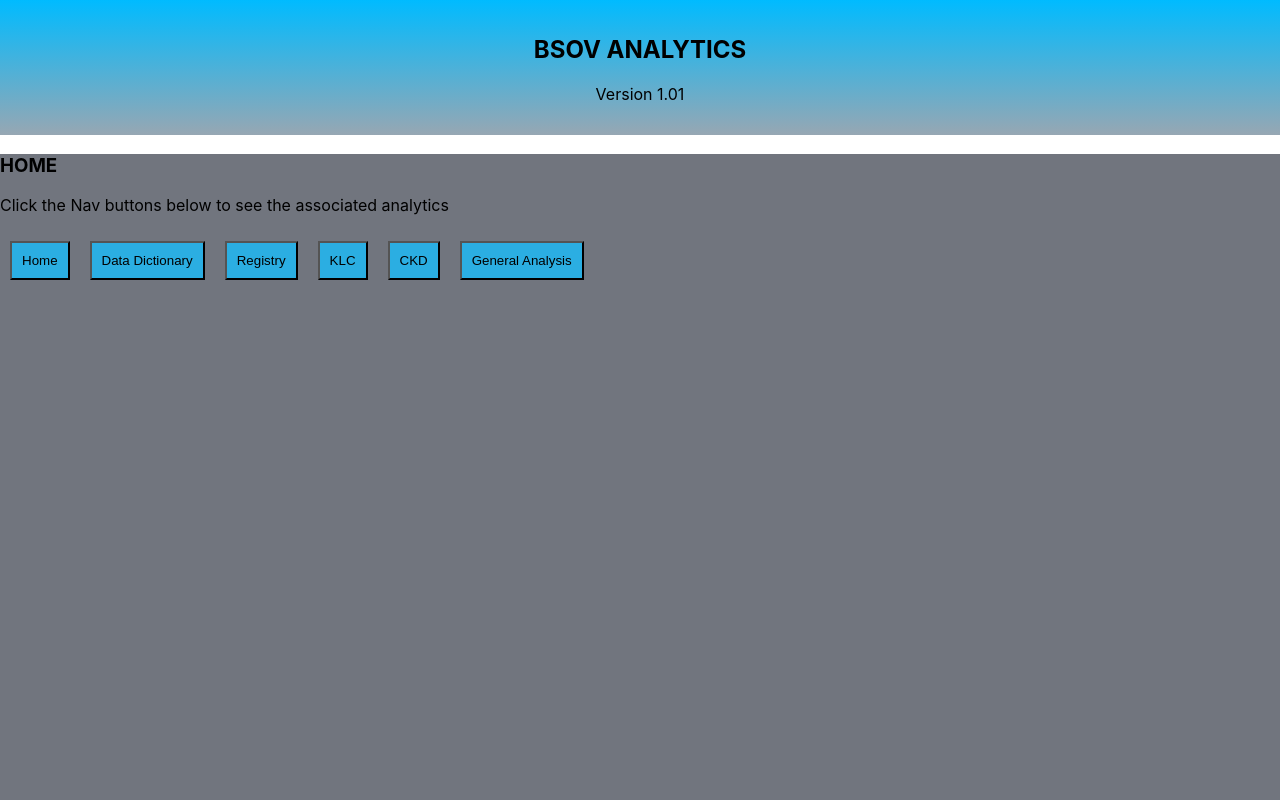
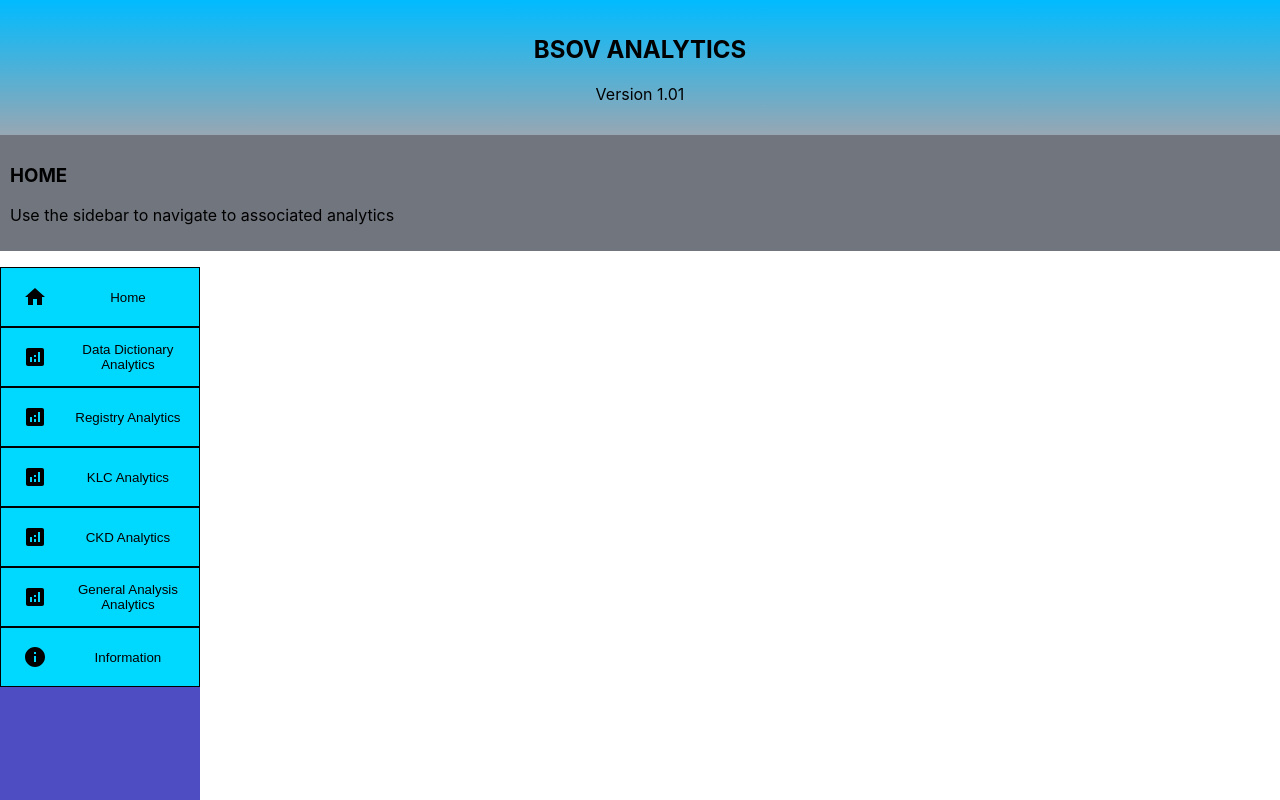
Before and after one commit to bsovic23/bsov-analytics, a React (Create React App) app in the folder client/: page / in a window 1280 px wide. Shown: the top 800 px of the page. Built offline with nearby package versions, Linux system fonts and the light colour scheme.

Commit message:
updated sidebar. links work

```diff
--- a/client/package.json
+++ b/client/package.json
@@ -5,6 +5,10 @@
   "private": true,
   "dependencies": {
     "@apollo/client": "^3.8.4",
+    "@emotion/react": "^11.11.1",
+    "@emotion/styled": "^11.11.0",
+    "@mui/icons-material": "^5.14.18",
+    "@mui/material": "^5.14.18",
     "@testing-library/jest-dom": "^5.17.0",
     "@testing-library/react": "^13.4.0",
     "@testing-library/user-event": "^13.5.0",
--- a/client/src/App.js
+++ b/client/src/App.js
@@ -21,10 +21,10 @@ const routes = [
 function App() {
   return (
     <section class='app'>
-        <div class='app-heading'>
+        <header class='app-heading'>
           <h1>BSOV ANALYTICS</h1>
           <p>Version 1.01</p>
-        </div>
+        </header>
         <div>
             <body>
               <Router>
@@ -36,6 +36,9 @@ function App() {
               </Router>
             </body>
         </div>
+        <footer class='app-footer'>
+            Footer Created Here
+        </footer>
     </section>
   );
 }
--- a/client/src/components/DataDictionary/index.js
+++ b/client/src/components/DataDictionary/index.js
@@ -1,7 +1,7 @@
 import React, { useState } from 'react';
 
 // Page/Component Imports
-import Navbar from '../Navbar';
+import Sidebar from '../Sidebar';
 import GenerateExcelFile from '../GenerateExcelFile';
 import DictionaryButtons from '../DictionaryButtons';
 
@@ -48,7 +48,7 @@ const DataDictionaryPage = ({ pageTitle, buttons }) => {
         <section className='page'>
             <header>
                 <h1>{pageTitle}</h1>
-                <Navbar />
+                <Sidebar />
             </header>
             <div class='analysis-buttons-div'>
                 {buttons.map((button) => (
@@ -123,9 +123,6 @@ const DataDictionaryPage = ({ pageTitle, buttons }) => {
                     Generate Excel
                 </button>
             </div>
-            <footer>
-                Footer Here
-            </footer>
         </section>
     );
 };
--- a/client/src/components/Navbar/index.js
+++ /dev/null
@@ -1,31 +0,0 @@
-import React from 'react';
-import { Link } from 'react-router-dom';
-
-const Navbar = () => {
-
-    const navElements = [
-        {id: 1, text: 'Home', link: "/"},
-        {id: 2, text: 'Data Dictionary', link: "/DataDictionary"},
-        {id: 3, text: 'Registry', link: "/Registry"},
-        {id: 4, text: 'KLC', link: "/Klc"},
-        {id: 5, text: 'CKD', link: "/Ckd"},
-        {id: 6, text: 'General Analysis', link: "/GeneralAnalysis"},
-    ];
-
-    return(
-        <section class='navbar'>
-            {navElements.map((nav) => (
-              <Link
-                key={nav.id}
-                to={nav.link}
-                >
-                    <button>
-                        {nav.text}
-                    </button>
-                </Link>
-            ))}
-        </section>
-    )
-};
-
-export default Navbar;
--- a/client/src/components/Page/index.js
+++ b/client/src/components/Page/index.js
@@ -1,7 +1,7 @@
 import React, { useState } from 'react';
 
 // Page/Component Imports
-import Navbar from '../Navbar';
+import Sidebar from '../Sidebar';
 import GenerateExcelFileGeneral from '../GenerateExcelFileGeneral';
 
 const Page = ({ pageTitle, buttons }) => {
@@ -13,13 +13,14 @@ const Page = ({ pageTitle, buttons }) => {
 
     return(
         <section class='page'>
-            <header>
+            <section class='page-section'>
                 <h1>{pageTitle}</h1>
-                < Navbar />
-            </header>
+                < Sidebar />
+            </section>
+            <section class='page-section'>
                 <div>
                     <button onClick={() => GenerateExcelFileGeneral({ generalData: selectedData })}>
-                    Generate Genreal Excel File
+                        Generate General Excel File
                     </button>
                 </div>
                 <div class='analysis-buttons-div'>
@@ -44,9 +45,7 @@ const Page = ({ pageTitle, buttons }) => {
                         </div>
                     )}
                 </div>
-            <footer>
-                Footer Here
-            </footer>
+            </section>
         </section>
     )
 };
--- /dev/null
+++ b/client/src/components/Sidebar/index.js
@@ -0,0 +1,28 @@
+import React from 'react';
+import { Link } from 'react-router-dom';
+import { SidebarData } from '../SidebarData';
+
+export const Sidebar = () => {
+    return(
+        <div class='sidebar'>
+            <ul class='sidebar-list'>
+            {SidebarData.map((val, key) => {
+                return(
+                    <Link
+                        key={key}
+                        to={val.link}
+                        style={{ textDecoration: 'none'}}
+                    >
+                        <button class='sidebar-row'>
+                            <div id='sidebar-icon'>{val.icon}</div>
+                            <div id='sidebar-title'>{val.title}</div>
+                        </button>
+                    </Link>
+                )
+            })}
+            </ul>
+        </div>
+    )
+};
+
+export default Sidebar;
--- /dev/null
+++ b/client/src/components/SidebarData/index.js
@@ -0,0 +1,42 @@
+import React from 'react';
+import HomeIcon from '@mui/icons-material/Home';
+import InfoIcon from '@mui/icons-material/Info';
+import AnalyticsIcon from '@mui/icons-material/Analytics';
+
+export const SidebarData = [
+    {
+        title: "Home",
+        icon: <HomeIcon />,
+        link: "/"
+    },
+    {
+        title: "Data Dictionary Analytics",
+        icon: <AnalyticsIcon />,
+        link: "/DataDictionary"
+    },
+    {
+        title: "Registry Analytics",
+        icon: <AnalyticsIcon />,
+        link: "/Registry"
+    },
+    {
+        title: "KLC Analytics",
+        icon: <AnalyticsIcon />,
+        link: "/Klc"
+    },
+    {
+        title: "CKD Analytics",
+        icon: <AnalyticsIcon />,
+        link: "/Ckd"
+    },
+    {
+        title: "General Analysis Analytics",
+        icon: <AnalyticsIcon />,
+        link: "/GeneralAnalysis"
+    },
+    {
+        title: "Information",
+        icon: <InfoIcon />,
+        link: "/"
+    },
+];
--- a/client/src/index.css
+++ b/client/src/index.css
@@ -21,23 +21,57 @@ code {
 
 /* Components ============================================================================ */
 /* ------ Header ------ */
-#home .header, #home .navbar {
+#home .header {
   background-color: rgb(113, 117, 126);
-  min-height: 100vh;
+  padding: 10px;
 }
 
-/* ------ Navbar ------ */
-.navbar button {
-  padding: 10px;
-  background-color: rgb(43, 174, 226);
-  margin: 10px;
+/* ------ Sidebar ------ */
+.sidebar {
+  height: 80vh;
+  width: 200px;
+  background-color: rgb(78, 78, 194);
 }
 
-.navbar button:hover {
-  background-color: yellow;
+.sidebar-list {
+  height: auto;
+  padding: 0;
+  width: 100%;
+}
+
+.sidebar-list .sidebar-row {
+  width: 100%;
+  height: 60px;
+  background-color: rgb(0, 217, 255);
+  border: 1px solid black;
+  list-style-type: none;
+  margin-bottom: 0;
+  display: flex;
+  flex-direction: row;
+  justify-content: center;
+  align-items: center;
+}
+
+.sidebar-list .sidebar-row:hover {
+  cursor: pointer;
+  background-color: rgba(0, 217, 255, 0.671);
+}
+
+.sidebar #sidebar-icon {
+  flex: 30%;
+  display: grid;
+  place-items: center;
+}
+
+.sidebar #sidebar-title {
+  flex: 70%;
 }
 
 /* ------ Page ------ */
+.page {
+  display: flex
+}
+
 .page .analysis-buttons-div {
   background: linear-gradient(to bottom, rgb(0, 187, 255), #97A7B3);
   text-align: center;
@@ -89,7 +123,3 @@ code {
 .page .dictionary-buttons button:active {
   background-color: yellow;
 }
-
-/* Pages ============================================================================ */
-
-/* Home */
--- a/client/src/pages/Home.js
+++ b/client/src/pages/Home.js
@@ -1,16 +1,18 @@
 import React, { useState } from 'react';
 
 // Imports - Components/Pages
-import Navbar from '../components/Navbar';
+import Sidebar from '../components/Sidebar';
 
 const Home = () => {
     return(
-        <section class='page' id='home'>
-            <header class='header'>
+        <section id='home'>
+            <div class='header'>
                 <h1>HOME</h1>
-                <p>Click the Nav buttons below to see the associated analytics</p>
-                < Navbar />
-            </header>
+                <p>Use the sidebar to navigate to associated analytics</p>
+            </div>
+            <div>
+                < Sidebar />
+            </div>
             <footer>
                 FOOTER HERE
             </footer>
```
Also changed, not shown: 1 other file (tests, documents, lock files or other folders). Lines whose indentation alone changed are shown as unchanged.
